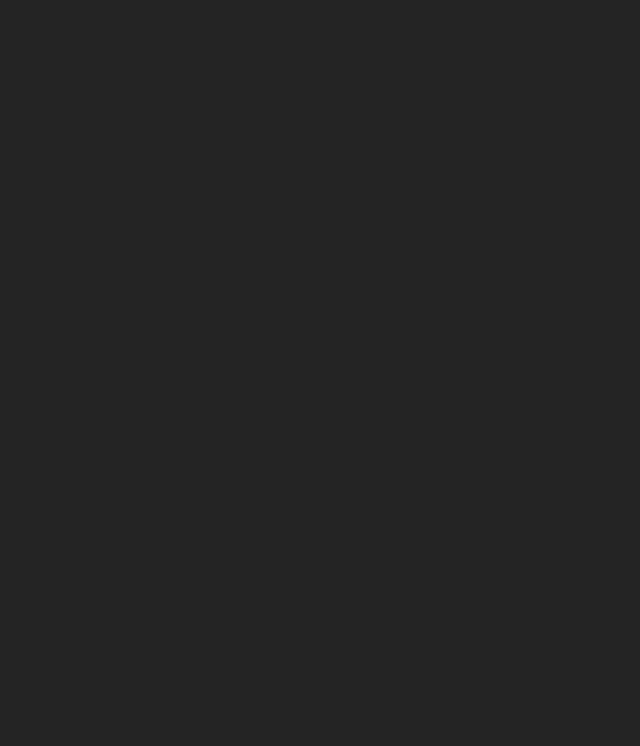
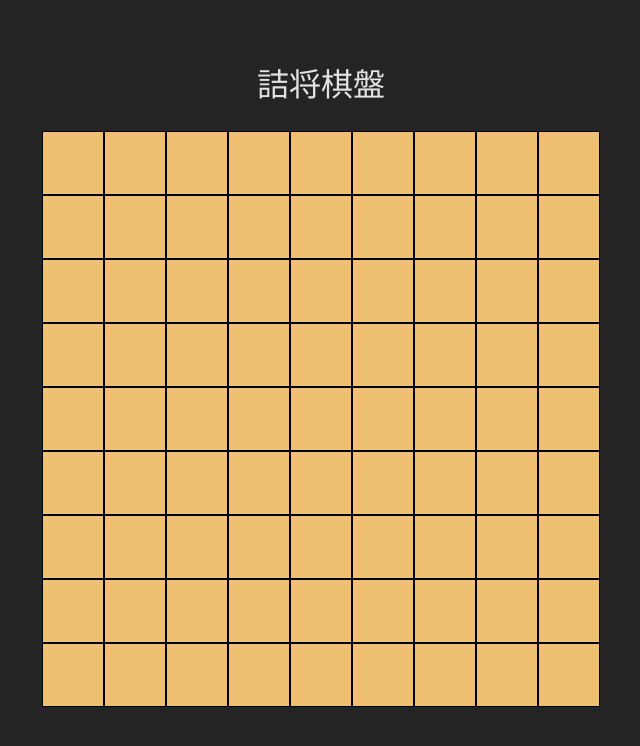
Before and after one commit to wai-doi/tsumeshogi-ban, a React (Vite) app: page / in a window 1280 px wide. Shown: the top 746 px of the page, without its empty margins (319-959 px from the left). Built offline with nearby package versions, Linux system fonts and the light colour scheme.

Commit message:
Add Board and Cell

```diff
--- a/src/App.tsx
+++ b/src/App.tsx
@@ -1,9 +1,12 @@
 import './App.css'
+import Board from './components/Board.tsx'
 
 function App() {
 
   return (
     <>
+      <h1>詰将棋盤</h1>
+      <Board />
     </>
   )
 }
--- /dev/null
+++ b/src/components/Board.css
@@ -0,0 +1,4 @@
+.row {
+  display: flex;
+  justify-content: center
+}
--- /dev/null
+++ b/src/components/Board.tsx
@@ -0,0 +1,32 @@
+import './Board.css'
+import Cell from './Cell'
+
+export const Board = () => {
+  const renderRow = () =>  {
+    return(
+      <>
+        <div className='row'>
+          {[...Array(9)].map(() => (<Cell/>))}
+        </div>
+      </>
+    )
+  }
+
+  return(
+    <>
+      <div className='board'>
+        {renderRow()}
+        {renderRow()}
+        {renderRow()}
+        {renderRow()}
+        {renderRow()}
+        {renderRow()}
+        {renderRow()}
+        {renderRow()}
+        {renderRow()}
+      </div>
+    </>
+  )
+}
+
+export default Board
--- /dev/null
+++ b/src/components/Cell.css
@@ -0,0 +1,6 @@
+.cell {
+  background-color: #efbf72;
+  border: 1px solid black;
+  width: 60px;
+  height: 62px;
+}
--- /dev/null
+++ b/src/components/Cell.tsx
@@ -0,0 +1,11 @@
+import './Cell.css'
+
+export const Cell = () => {
+  return(
+    <>
+      <div className='cell'></div>
+    </>
+  )
+}
+
+export default Cell
```
